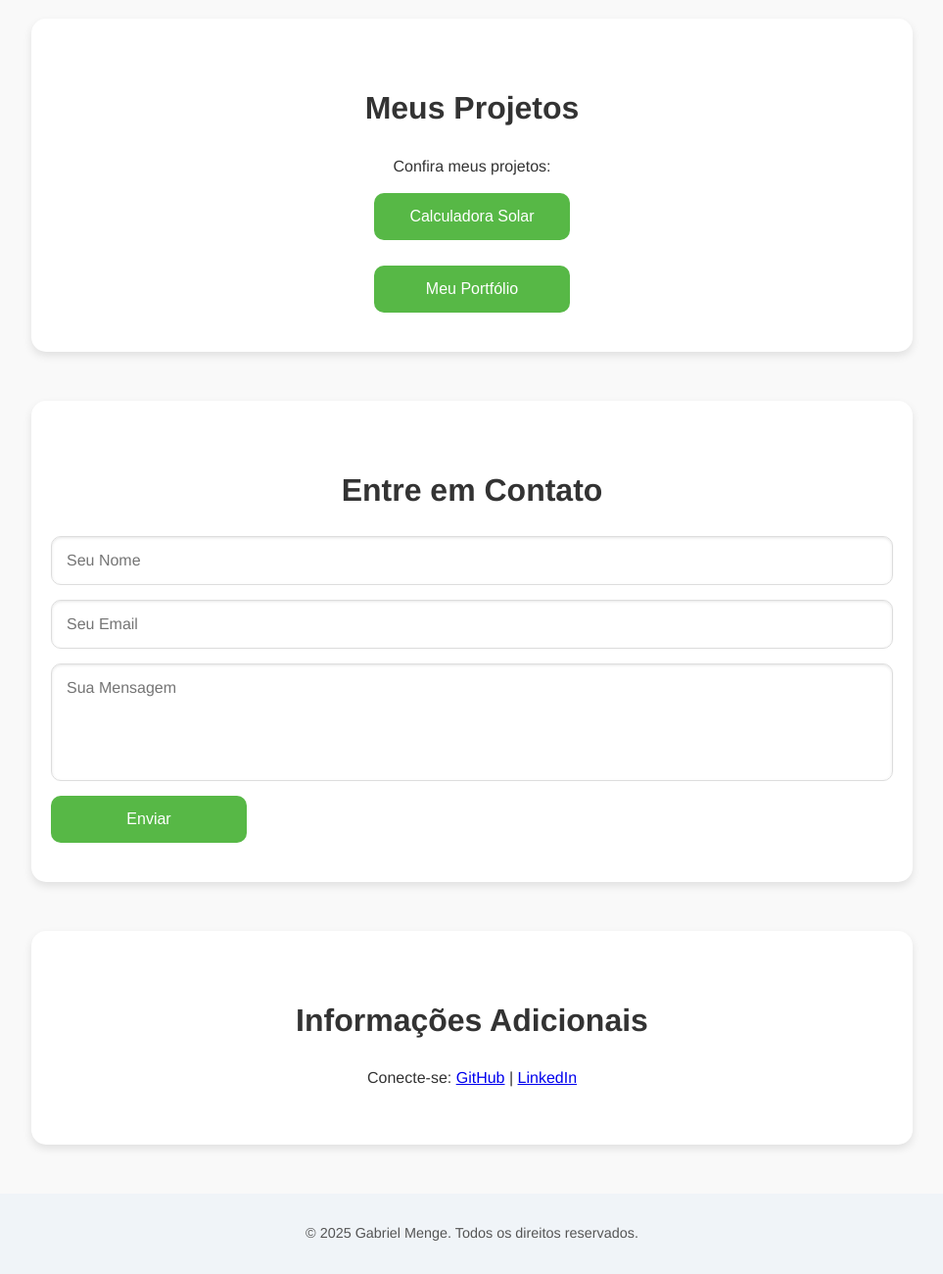
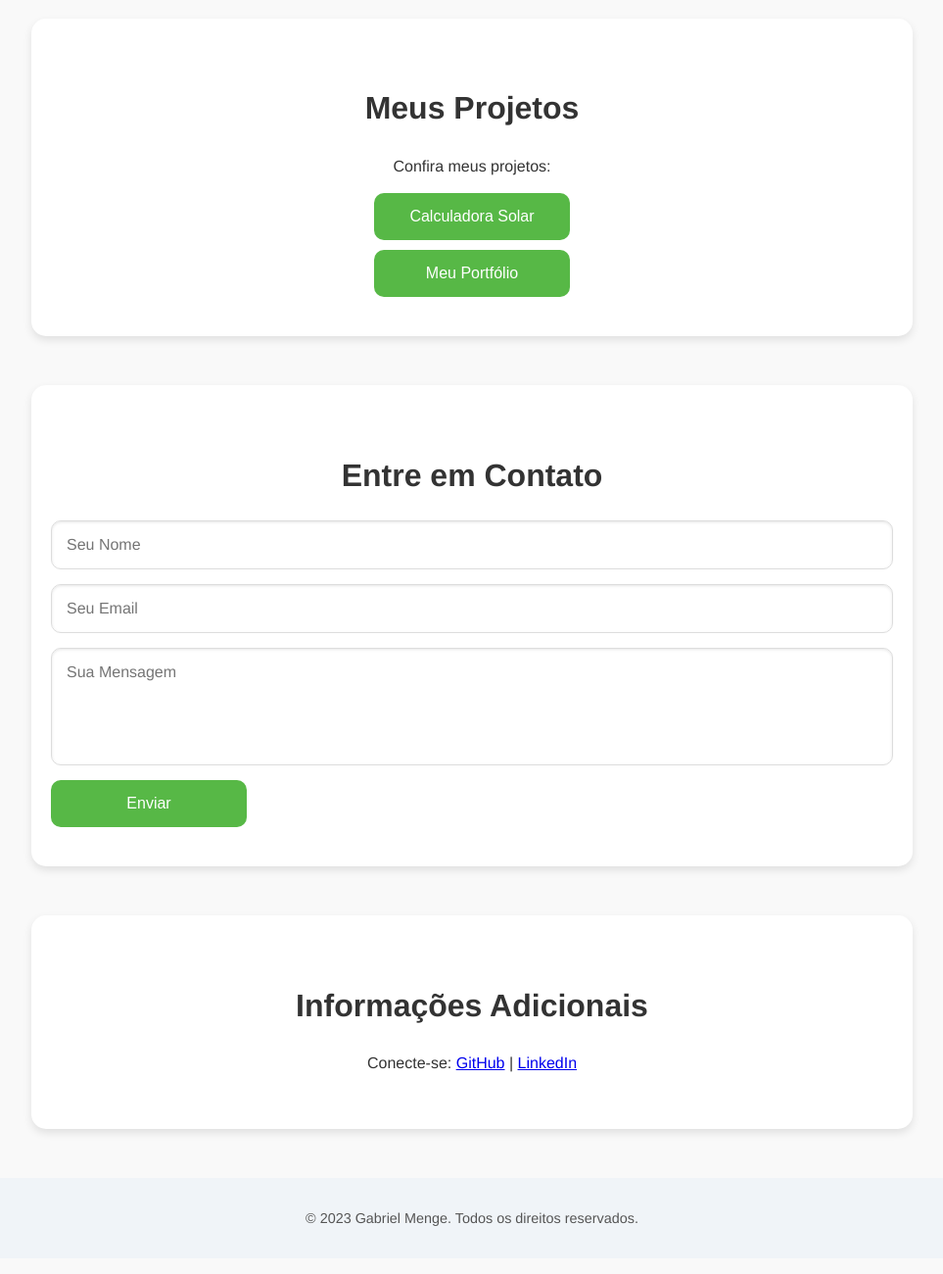
Before and after one commit to gmenge/gmenge-portfolio, a plain HTML site: page index.html in a window 1280 px wide. Shown: the part 877-2177 px from the top of the page at 98% size, without its empty margins (158-1121 px from the left). Drawn offline with Linux system fonts and the light colour scheme.

Commit message:
Update index.html

```diff
--- a/index.html
+++ b/index.html
@@ -42,13 +42,14 @@
         <section id="projects">
             <h2>Meus Projetos</h2>
             <p>Confira meus projetos:</p>
-            <a href="https://gmenge.github.io/calculadora-solar/" target="_blank">
-                <button>Calculadora Solar</button>
-            </a>
-            <br /><br /> <!-- Adicionando espaço entre os botões -->
-            <a href="https://gmenge.github.io/portfolio/" target="_blank">
-                <button>Meu Portfólio</button>
-            </a>
+            <div class="project-buttons">
+                <a href="https://gmenge.github.io/calculadora-solar/" target="_blank">
+                    <button>Calculadora Solar</button>
+                </a>
+                <a href="https://gmenge.github.io/gmenge-portfolio/" target="_blank">
+                    <button>Meu Portfólio</button>
+                </a>
+            </div>
         </section>
 
         <section id="contact">
@@ -68,7 +69,7 @@
     </main>
 
     <footer>
-        <p>&copy; 2025 Gabriel Menge. Todos os direitos reservados.</p>
+        <p>&copy; 2023 Gabriel Menge. Todos os direitos reservados.</p>
     </footer>
 </body>
 </html>
```
